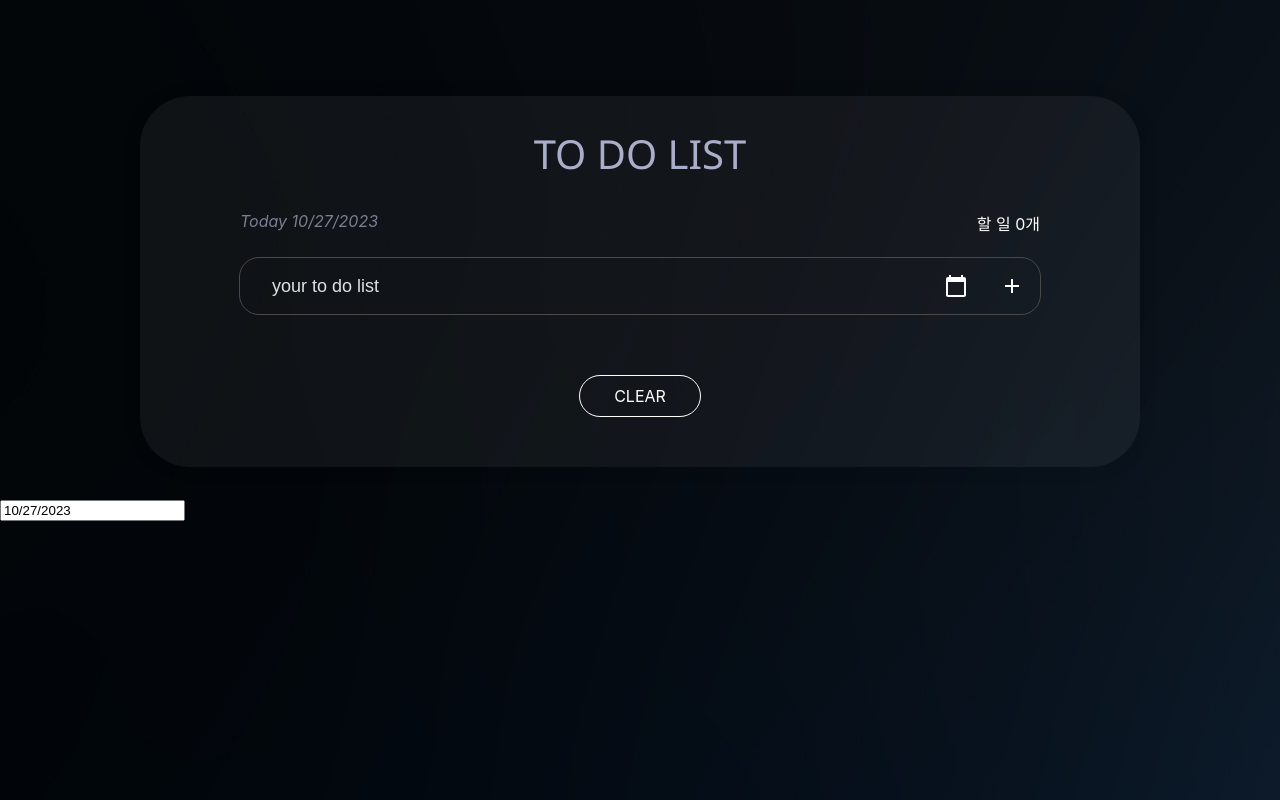
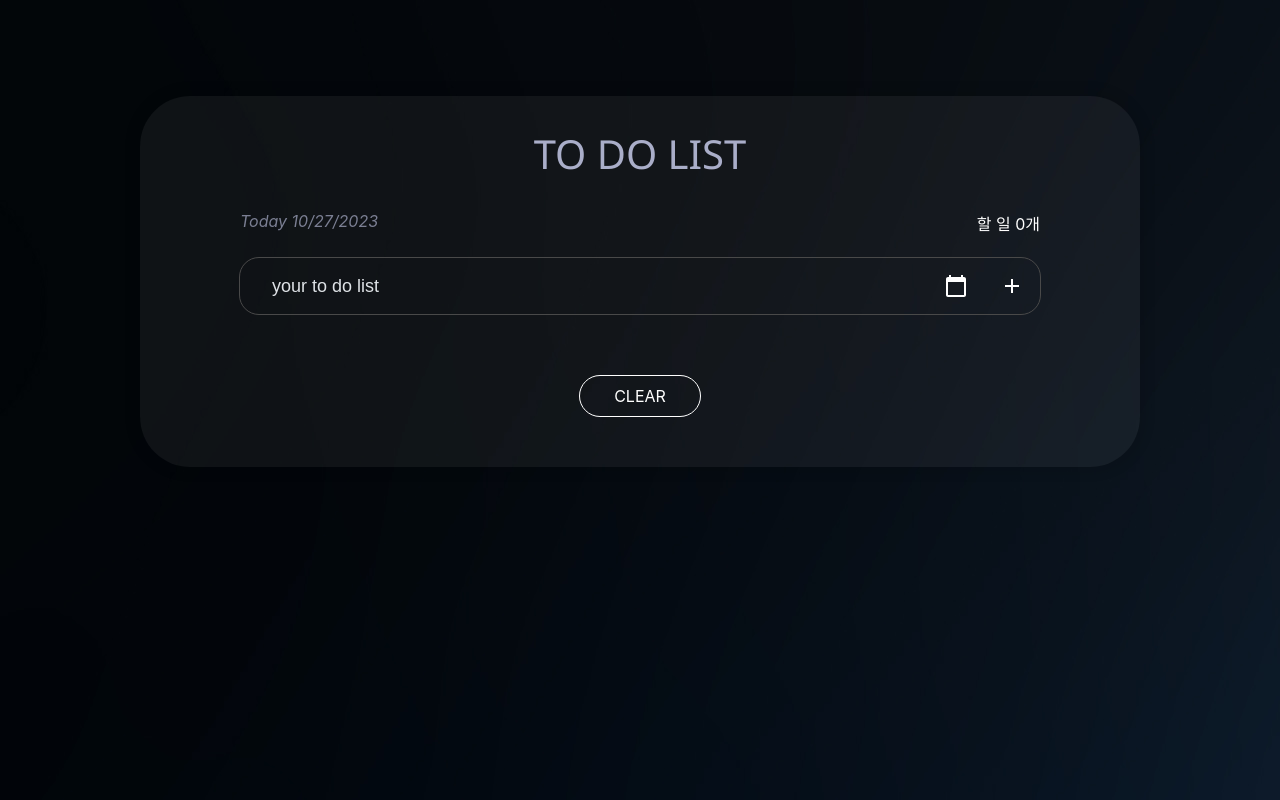
Before and after one commit to off0405/todo-challenge, a React (Create React App) app: page / in a window 1280 px wide. Built offline with nearby package versions, Linux system fonts and the light colour scheme.

Commit message:
error 해결

```diff
--- a/src/App.js
+++ b/src/App.js
@@ -5,7 +5,6 @@ import TodoListItem from "./components/TodoListItem";
 import { useEffect, useRef, useState } from "react";
 import TodoList from "./components/TodoList";
 import { v4 as uuidv4 } from "uuid";
-import CustomDate from "./components/CustomeDate";
 
 
 
@@ -103,7 +102,6 @@ function App() {
         />
         <Clear onClick={clear}>CLEAR</Clear>
       </TodoTemplate>
-      <CustomDate />
     </>
   );
 }
--- a/src/components/CustomeDate.jsx
+++ /dev/null
@@ -1,17 +0,0 @@
-import React, { useState } from "react";
-import DatePicker from "react-datepicker";
-
-import "react-datepicker/dist/react-datepicker.css";
-
-// CSS Modules, react-datepicker-cssmodules.css
-// import 'react-datepicker/dist/react-datepicker-cssmodules.css';
-
-const CustomDate = () => {
-  const [startDate, setStartDate] = useState(new Date());
-  return (
-    <DatePicker selected={startDate} onChange={date => setStartDate(date)} />
-  );
-};
-
-
-export default CustomDate;
--- a/src/components/TodoInsert.jsx
+++ b/src/components/TodoInsert.jsx
@@ -3,7 +3,6 @@ import { MdAdd, MdCalendarToday } from "react-icons/md";
 import styled from 'styled-components';
 import { FcCalendar } from "react-icons/fc";
 import Calendar from "react-calendar";
-import CustomDate from './CustomeDate';
 
 
 const TodoFormInsertWrapper = styled.form`
```
Also changed, not shown: 1 other file (tests, documents, lock files or other folders).
